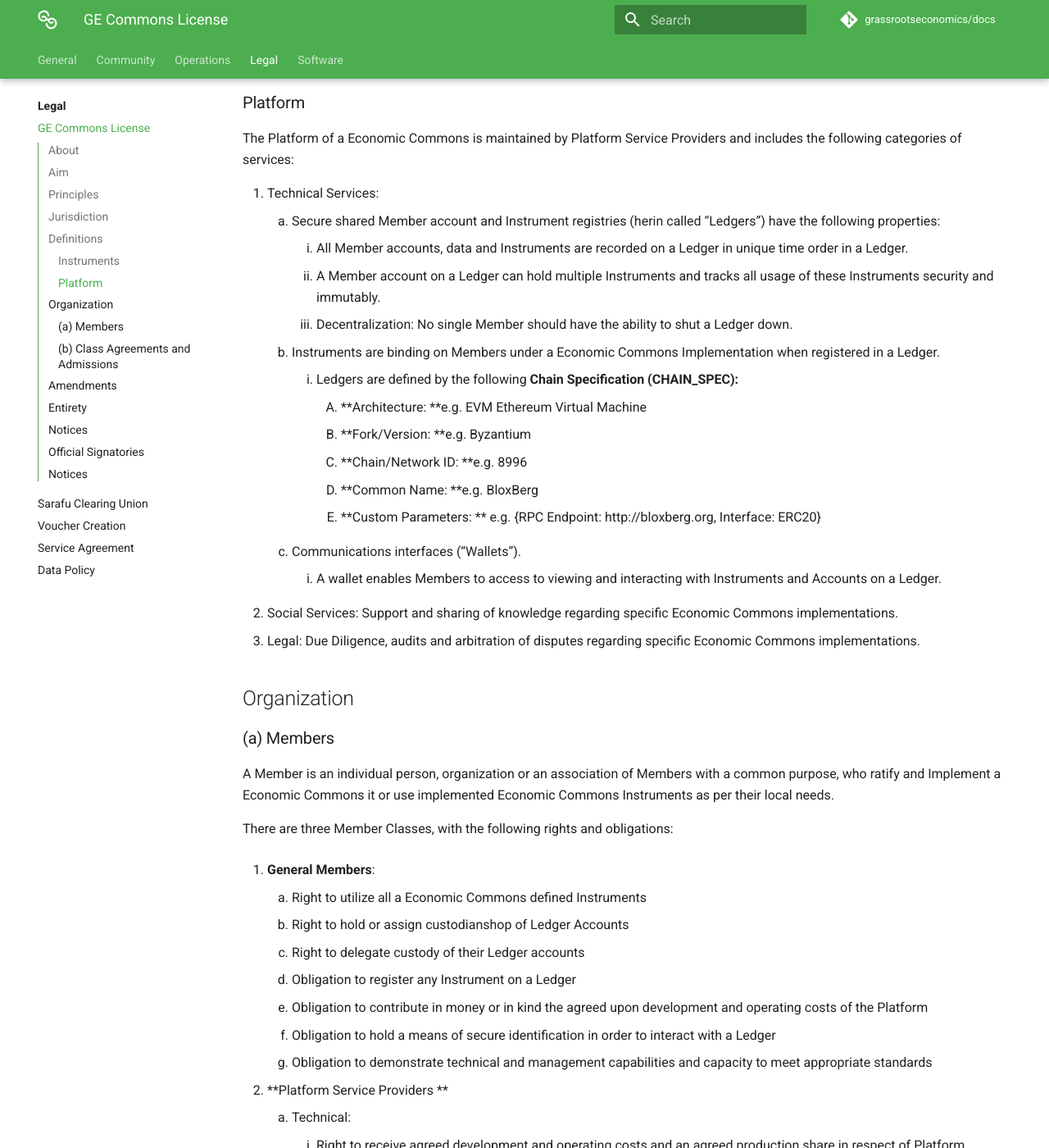
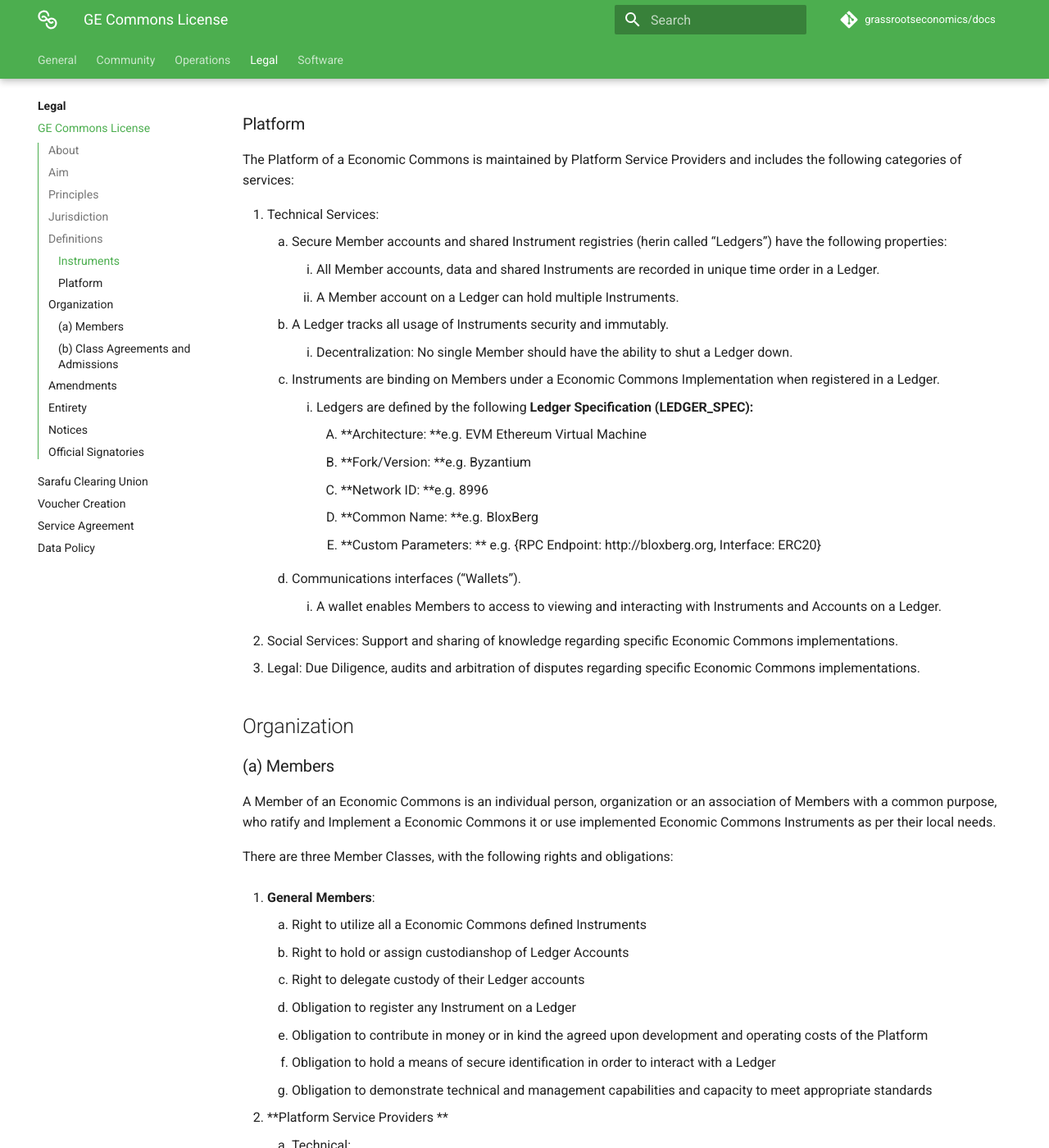
Before and after one commit to grassrootseconomics/docs.grassecon.org, an MkDocs documentation site: the page built from docs/legal/gecl1.md, in a window 1280 px wide and 1400 px high, scrolled down 1876 px. Shown: the whole window at 82% size. Built offline with MkDocs 1.6.1 and Material for MkDocs 9.7.7, drawn with Linux system fonts in a browser that asks for light colours; comment, search, counter and statistics services are not loaded; some of the changed text lies outside the part shown.

Commit message:
GECLv1 formatting 2

```diff
--- a/docs/legal/gecl1.md
+++ b/docs/legal/gecl1.md
@@ -1,18 +1,17 @@
-# Grassroots Economics Economic Commons License v1 (GECL 1)
+# Grassroots Economics Commons License v1 (GECL 1)
 
 ## About
 
-This schema defines a Economic Commons for general implementation as an open association of people and organizations.
+This license defines an Economic Commons for general implementation as an open association of people and organizations.
+An Economic Commons that incorporates this license must include the following Aims, Principles, Juristiction, Definitions and Notices
 
 ## Aim
 
-
 Inclusive community creation and clearing of purchasing power.
-
 
 ## Principles
 
-The core Principles of an Economic Commons are:
+The core Principles of an Economic Commons include:
 
 1. Care for people - maximize amenity, well being, happiness and contentment.
 2. Care for land - minimize use of finite resources for economic activity.
@@ -35,10 +34,9 @@
 
 ## Definitions
 
-
 ### Instruments
 
-Economic Commonss implement one of following Instruments:
+The Instruments of an Economic Commons include:
 
 1. **Token (Unilateral Instrument)** - a real or virtual object (fungible or non fungible) that may be accepted by another Member in exchange for value at their complete discretion.
 
@@ -63,15 +61,16 @@
 The Platform of a Economic Commons is maintained by Platform Service Providers and includes the following categories of services:
 
 1. Technical Services:
-    1. Secure shared Member account and Instrument registries (herin called “Ledgers”) have the following properties:
-        1. All Member accounts, data and Instruments are recorded on a Ledger in unique time order in a Ledger.
-        1. A Member account on a Ledger can hold multiple Instruments and tracks all usage of these Instruments security and immutably.
+    1. Secure Member accounts and shared Instrument registries (herin called “Ledgers”) have the following properties:
+        1. All Member accounts, data and shared Instruments are recorded in unique time order in a Ledger.
+        1. A Member account on a Ledger can hold multiple Instruments.
+	1. A Ledger tracks all usage of Instruments security and immutably.
         1. Decentralization: No single Member should have the ability to shut a Ledger down.
 	1. Instruments are binding on Members under a Economic Commons Implementation when registered in a Ledger.
-        1. Ledgers are defined by the following **Chain Specification (CHAIN_SPEC):**
+        1. Ledgers are defined by the following **Ledger Specification (LEDGER_SPEC):**
              1. **Architecture: **e.g. EVM Ethereum Virtual Machine
              2. **Fork/Version:  **e.g. Byzantium
-             3. **Chain/Network ID: **e.g. 8996
+             3. **Network ID: **e.g. 8996
              4. **Common Name: **e.g. BloxBerg
              5. **Custom Parameters: ** e.g. {RPC Endpoint: http://bloxberg.org, Interface: ERC20}
     2. Communications interfaces (“Wallets”).
@@ -85,7 +84,7 @@
 
 ### (a) Members
 
-A Member is an individual person, organization or an association of Members with a common purpose, who ratify and Implement a Economic Commons it or use implemented Economic Commons Instruments as per their local needs.
+A Member of an Economic Commons is an individual person, organization or an association of Members with a common purpose, who ratify and Implement a Economic Commons it or use implemented Economic Commons Instruments as per their local needs.
 
 There are three Member Classes, with the following rights and obligations:
 
@@ -131,6 +130,7 @@
     1. A Non-Performing Member wishing to terminate membership must demonstrate their complete inability to perform obligations to a Validator assigned by the Service Provider.
 
 ## Amendments
+
 1. Amendments to this Agreement require a majority in number of Members.
 2. Amendments in conflict with the Aim and Principles are subject to veto by a majority in number of Guardians.
 
@@ -154,8 +154,6 @@
 1. Date of Signing:
 1. Signature or Hash:
 
-## Notices
-
 1. This License is maintained by Grassroots Economics Foundation at http://docs.grassecon.org and can be reached at tel: +254757628885 mail: PO Box, 1659-80108  Kilifi Kenya email: [info@grassecon.org](mailto:info@grassecon.org)
 1. Copyright © 2021 Grassroots Economics Foundation
 1. This document is further licensed under [Creative Commons Attribution-ShareAlike 4.0 International (CC BY-SA 4.0)](https://creativecommons.org/licenses/by-sa/4.0/ )
```
